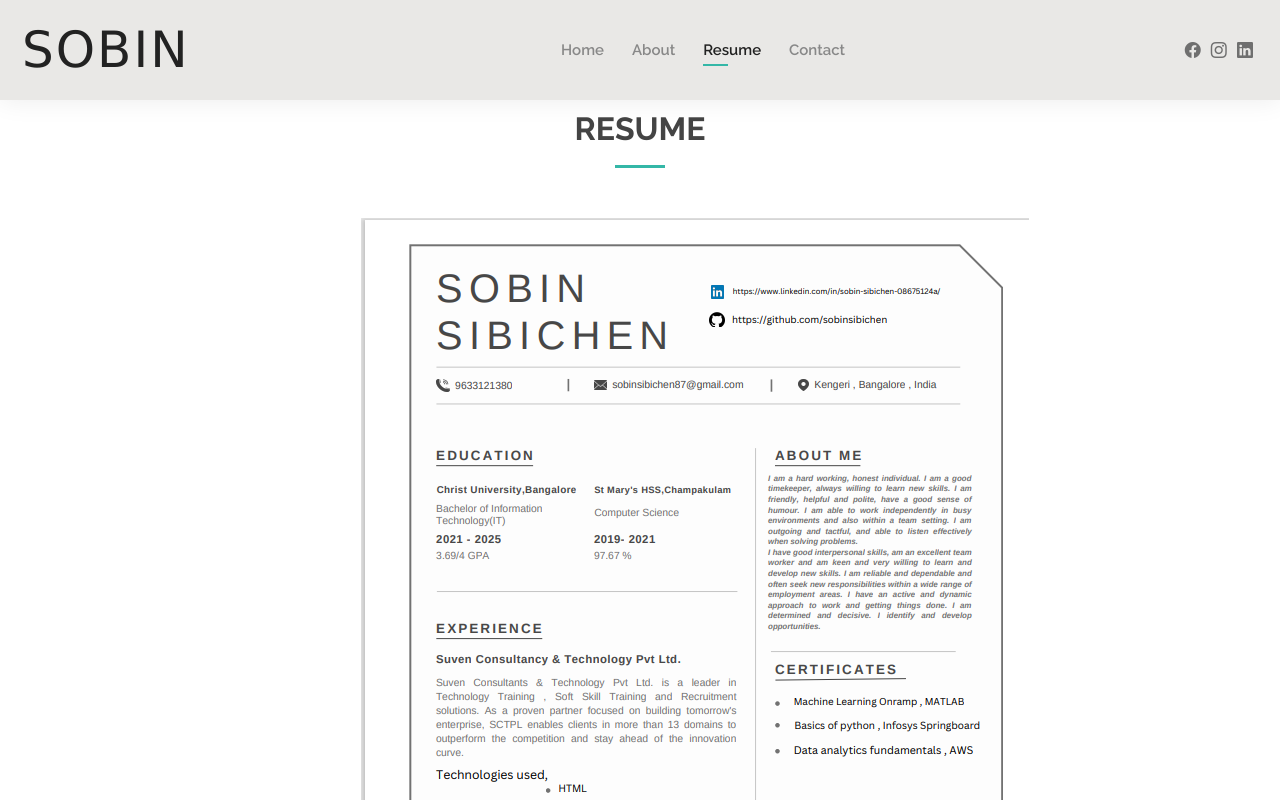
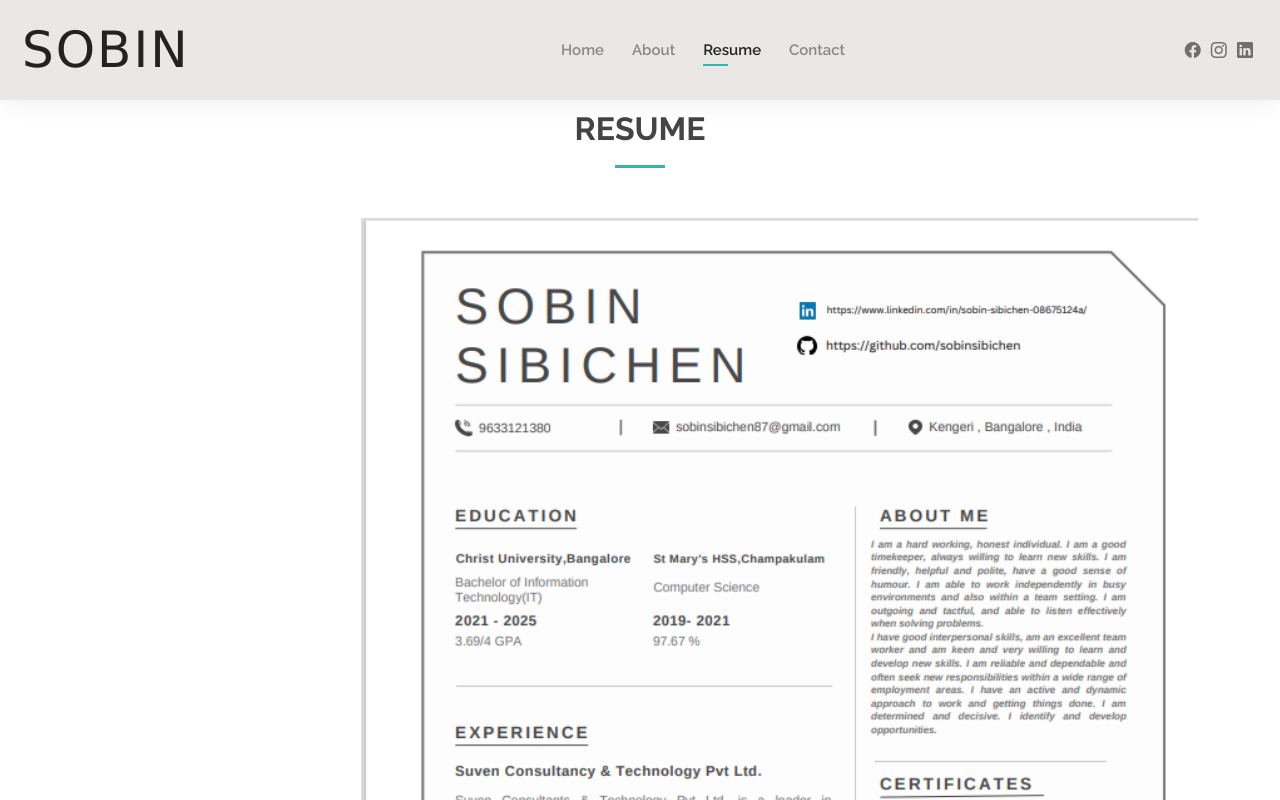
Before and after one commit to sobinsibichen/myp, a plain HTML site: page resume.html in a window 1280 px wide. Shown: the top 800 px of the page. Drawn offline with nearby package versions, Linux system fonts and the light colour scheme.

Commit message:
Update resume.html

```diff
--- a/resume.html
+++ b/resume.html
@@ -79,8 +79,8 @@
         </div>
 
 
-<div class="image">
-  <img src="https://github.com/sobinsibichen/myp/blob/main/assets/img/resume123.png?raw=true">
+<div class="image" >
+  <img src="https://github.com/sobinsibichen/myp/blob/main/assets/img/resume123.png?raw=true" style="width: 100%; height: 100%;">
 
 </div>
 
```
